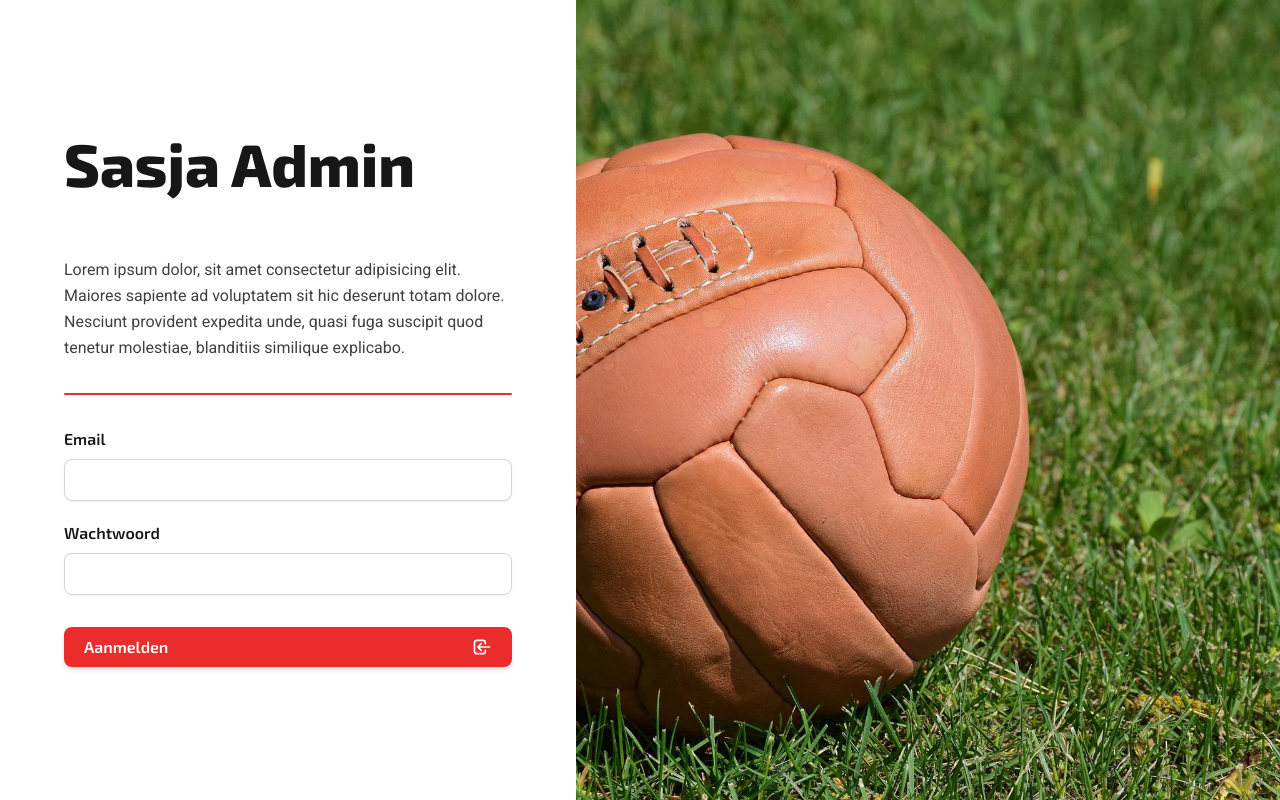
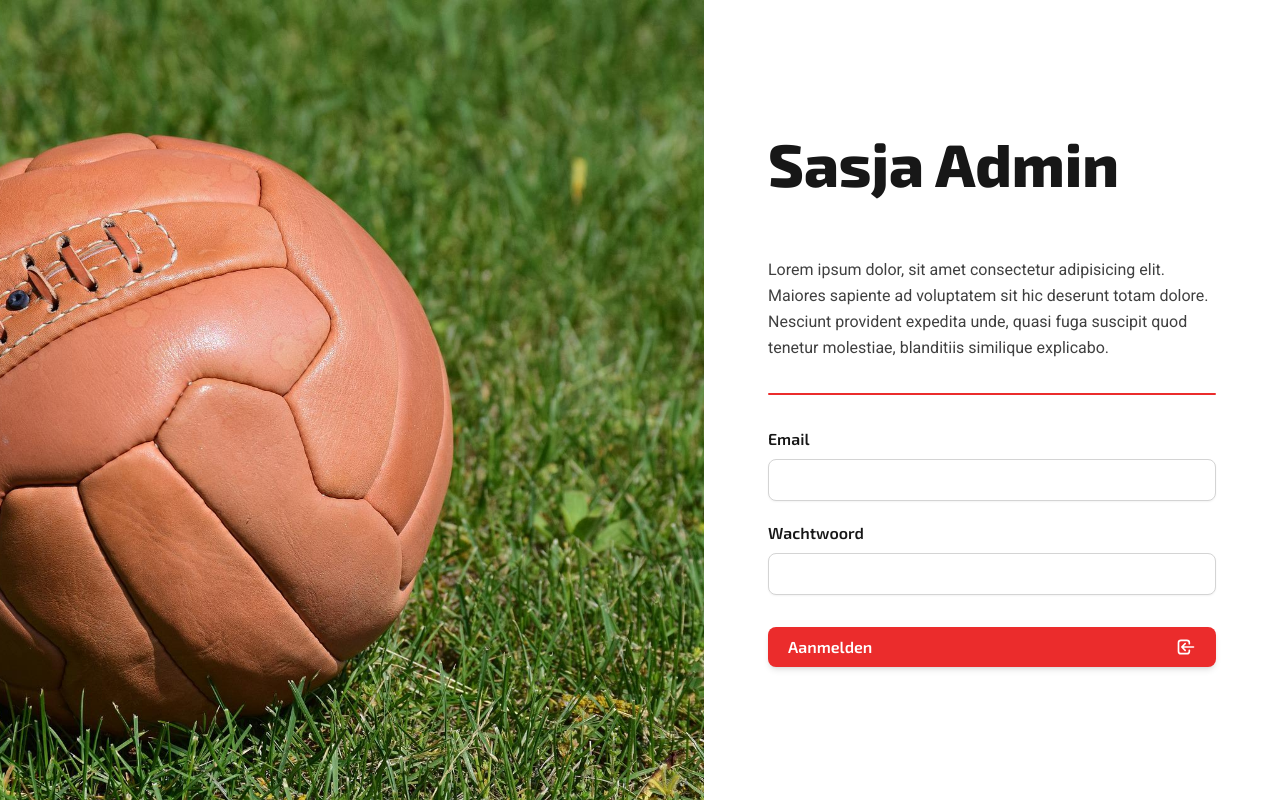
Before and after one commit to briannice/sasja, a Next.js app: page /admin/login in a window 1280 px wide. Built offline with nearby package versions, Linux system fonts and the light colour scheme.

Commit message:
login page flex direction update

```diff
--- a/src/pages/admin/login.tsx
+++ b/src/pages/admin/login.tsx
@@ -8,7 +8,7 @@ export default function LoginPage() {
   const [password, setPassword] = useState('')
 
   return (
-    <main className="flex h-screen flex-row-reverse">
+    <main className="flex h-screen">
       <h1 className="sr-only">Sasja Admin Login</h1>
       <figure className="relative flex-auto">
         <Image src="/handball-field.jpg" alt="handball field" layout="fill" objectFit="cover" />
```
